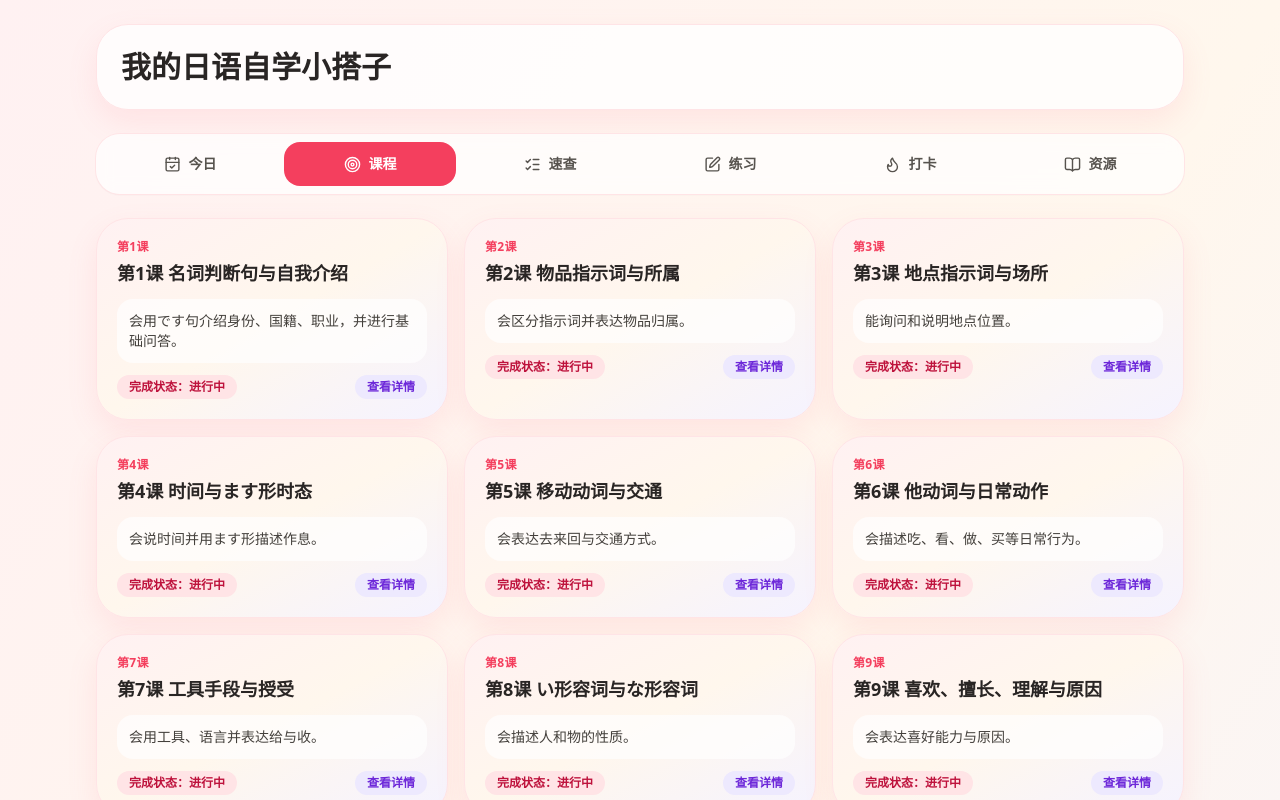
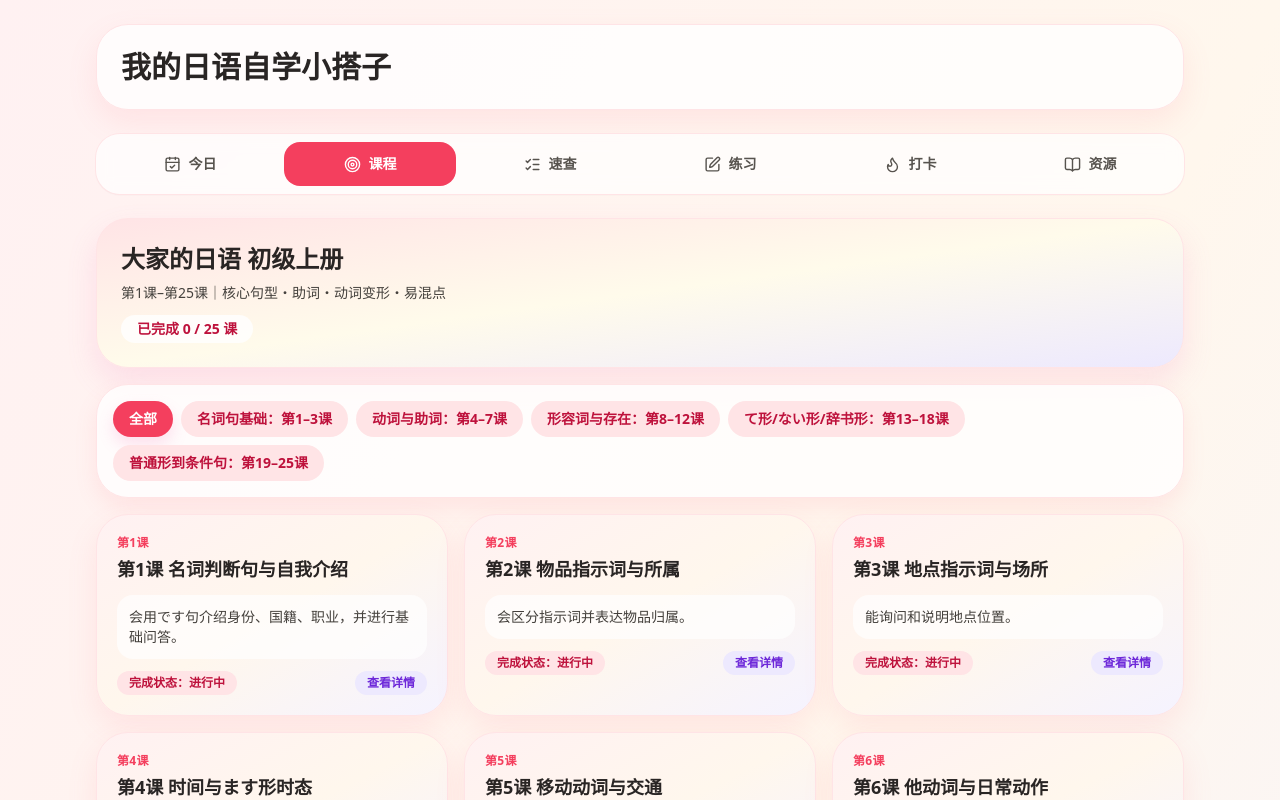
Before and after one commit to eliaukpuppy/japanese-learning-companion, a React (Vite) app in the folder japanese-learning-companion/: page / in a window 1280 px wide. Both pictures are taken after a click on the button "去课程页复习". Shown: the top 800 px of the page. Built offline with nearby package versions, Linux system fonts and the light colour scheme.

Commit message:
feat(route): add minna upper volume grouping on courses page

```diff
--- a/japanese-learning-companion/src/App.jsx
+++ b/japanese-learning-companion/src/App.jsx
@@ -91,6 +91,7 @@ export default function JapaneseLearningCompanion() {
   const [tab, setTab] = useState("today");
   const [answersVisible, setAnswersVisible] = useState({});
   const [expandedLesson, setExpandedLesson] = useState(null);
+  const [lessonGroupFilter, setLessonGroupFilter] = useState("all");
   const importInputRef = useRef(null);
 
   useEffect(() => savePlan(plan), [plan]);
@@ -108,6 +109,22 @@ export default function JapaneseLearningCompanion() {
   const wrongQuestionCount = Object.values(plan.wrongQuestions).filter(Boolean).length;
   const todayDay = new Date().getDate();
   const todayCheckin = plan.checkins.find((c) => c.day === todayDay);
+  const minnaUpperBookLessons = useMemo(() => minnaUpperLessons.slice(0, 25), []);
+  const upperDoneCount = useMemo(() => minnaUpperBookLessons.filter((lesson) => !!plan.lessonChecks[lesson.lessonNumber]).length, [minnaUpperBookLessons, plan.lessonChecks]);
+  const lessonGroups = [
+    { id: "all", label: "全部", lessonRange: null },
+    { id: "noun-basic", label: "名词句基础：第1–3课", lessonRange: [1, 3] },
+    { id: "verb-particle", label: "动词与助词：第4–7课", lessonRange: [4, 7] },
+    { id: "adj-existence", label: "形容词与存在：第8–12课", lessonRange: [8, 12] },
+    { id: "te-nai-dictionary", label: "て形/ない形/辞书形：第13–18课", lessonRange: [13, 18] },
+    { id: "plain-conditional", label: "普通形到条件句：第19–25课", lessonRange: [19, 25] }
+  ];
+  const filteredLessons = useMemo(() => {
+    const selected = lessonGroups.find((group) => group.id === lessonGroupFilter);
+    if (!selected || !selected.lessonRange) return minnaUpperBookLessons;
+    const [start, end] = selected.lessonRange;
+    return minnaUpperBookLessons.filter((lesson) => lesson.lessonNumber >= start && lesson.lessonNumber <= end);
+  }, [lessonGroupFilter, minnaUpperBookLessons]);
 
   const tabTransition = { initial: { opacity: 0, y: 6 }, animate: { opacity: 1, y: 0 }, exit: { opacity: 0, y: -6 }, transition: { duration: 0.2 } };
 
@@ -186,8 +203,29 @@ export default function JapaneseLearningCompanion() {
         </section>
       </motion.main>}
 
-      {tab === "route" && <motion.main key="route" className="grid grid-cols-1 gap-4 md:grid-cols-2 xl:grid-cols-3" {...tabTransition}>
-        {minnaUpperLessons.slice(0, 25).map((lesson) => {
+      {tab === "route" && <motion.main key="route" className="space-y-4" {...tabTransition}>
+        <section className="rounded-[2rem] border border-rose-100 bg-gradient-to-br from-rose-100 via-amber-50 to-violet-100 p-6 shadow-[0_14px_30px_rgba(244,114,182,0.16)]">
+          <h2 className="text-2xl font-bold text-stone-800">大家的日语 初级上册</h2>
+          <p className="mt-2 text-sm text-stone-700">第1课–第25课｜核心句型・助词・动词变形・易混点</p>
+          <p className="mt-3 inline-block rounded-full bg-white/80 px-4 py-1 text-sm font-semibold text-rose-700">已完成 {upperDoneCount} / 25 课</p>
+        </section>
+
+        <section className="rounded-[2rem] border border-rose-100 bg-white/80 p-4 shadow-[0_10px_22px_rgba(251,113,133,0.12)]">
+          <div className="flex flex-wrap gap-2">
+            {lessonGroups.map((group) => (
+              <button
+                key={group.id}
+                onClick={() => setLessonGroupFilter(group.id)}
+                className={`rounded-full px-4 py-2 text-xs font-semibold transition sm:text-sm ${lessonGroupFilter === group.id ? "bg-rose-500 text-white shadow-[0_8px_16px_rgba(244,114,182,0.2)]" : "bg-rose-100 text-rose-700 hover:bg-rose-200"}`}
+              >
+                {group.label}
+              </button>
+            ))}
+          </div>
+        </section>
+
+        <section className="grid grid-cols-1 gap-4 md:grid-cols-2 xl:grid-cols-3">
+        {filteredLessons.map((lesson) => {
           const isExpanded = expandedLesson === lesson.lessonNumber;
           const isDone = !!plan.lessonChecks[lesson.lessonNumber];
           return (
@@ -258,6 +296,13 @@ export default function JapaneseLearningCompanion() {
             </section>
           );
         })}
+        </section>
+
+        <section className="rounded-[2rem] border border-dashed border-violet-200 bg-gradient-to-br from-violet-50 via-rose-50 to-amber-50 p-6 shadow-[0_12px_30px_rgba(216,180,254,0.18)]">
+          <h3 className="text-xl font-bold text-violet-800">大家的日语 初级下册</h3>
+          <p className="mt-2 text-sm text-violet-700">第26课–第50课｜待补充</p>
+          <p className="mt-3 text-sm text-stone-600">等上册复习稳定后，再逐步加入下册内容。</p>
+        </section>
       </motion.main>}
 
       {tab === "quick" && <motion.main key="quick" className="grid gap-5 md:grid-cols-2" {...tabTransition}>{[quickReference.particles,quickReference.verbForms,quickReference.adjectiveNoun,quickReference.confusionPairs].map((sec)=><section key={sec.title} className={cardClass}><h2 className="flex items-center gap-2 text-lg font-bold"><BookOpen size={16} className="text-rose-500" />{sec.title}</h2><ul className="mt-2 space-y-2 text-sm">{sec.items.map((item,idx)=><li key={idx}>{typeof item==="string"?item:item.particle?`${item.particle}：${item.usage}（${item.example}）`:`${item.pair}：${item.tip}`}</li>)}</ul></section>)}</motion.main>}
```
